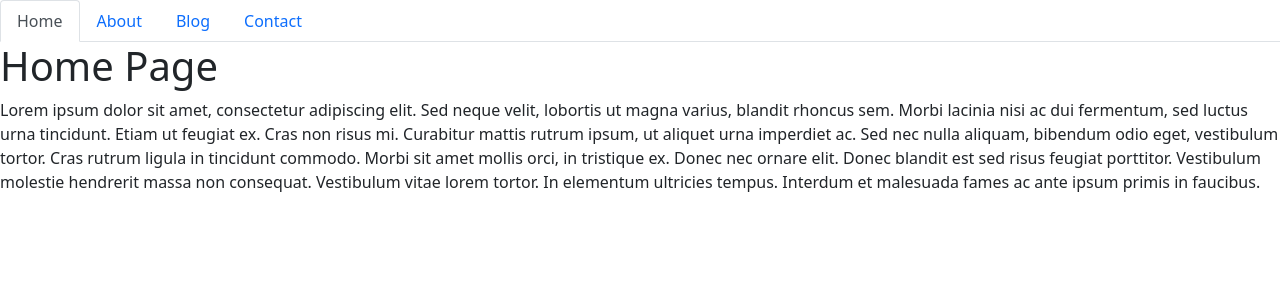
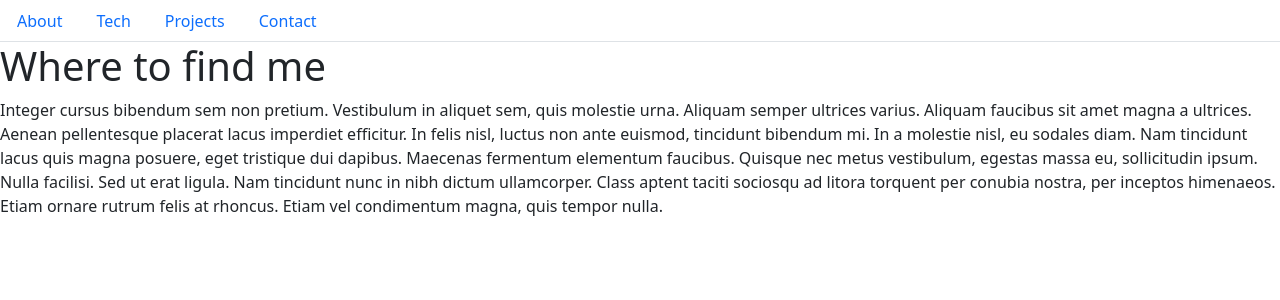
Before and after one commit to Joe96/react-portfolio, a React (Create React App) app: page / in a window 1280 px wide. Shown: the top 300 px of the page. Built offline with nearby package versions, Linux system fonts and the light colour scheme.

Commit message:
added correct nav tabs

```diff
--- a/src/components/NavTabs.js
+++ b/src/components/NavTabs.js
@@ -7,20 +7,9 @@ function NavTabs({ currentPage, handlePageChange }) {
     <ul className="nav nav-tabs">
       <li className="nav-item">
         <a
-          href="#home"
-          onClick={() => handlePageChange('Home')}
-          //*  TODO: BONUS: Add a comment explaining what kind of operator this is and what it is checking for
-
-          className={currentPage === 'Home' ? 'nav-link active' : 'nav-link'}
-        >
-          Home
-        </a>
-      </li>
-      <li className="nav-item">
-        <a
           href="#about"
           onClick={() => handlePageChange('About')}
-          //  TODO: Add a comment explaining what this logic is doing
+          //*  TODO: BONUS: Add a comment explaining what kind of operator this is and what it is checking for
 
           className={currentPage === 'About' ? 'nav-link active' : 'nav-link'}
         >
@@ -29,13 +18,24 @@ function NavTabs({ currentPage, handlePageChange }) {
       </li>
       <li className="nav-item">
         <a
-          href="#blog"
-          onClick={() => handlePageChange('Blog')}
+          href="#skills"
+          onClick={() => handlePageChange('Skills')}
           //  TODO: Add a comment explaining what this logic is doing
 
-          className={currentPage === 'Blog' ? 'nav-link active' : 'nav-link'}
+          className={currentPage === 'Skllls' ? 'nav-link active' : 'nav-link'}
         >
-          Blog
+          Tech
+        </a>
+      </li>
+      <li className="nav-item">
+        <a
+          href="#projects"
+          onClick={() => handlePageChange('Projects')}
+          //  TODO: Add a comment explaining what this logic is doing
+
+          className={currentPage === 'Projects' ? 'nav-link active' : 'nav-link'}
+        >
+          Projects
         </a>
       </li>
       <li className="nav-item">
--- a/src/components/PortfolioContainer.js
+++ b/src/components/PortfolioContainer.js
@@ -1,8 +1,8 @@
 import React, { useState } from 'react';
 import NavTabs from './NavTabs';
-import Home from './pages/Home';
+import Skills from './pages/Skills';
 import About from './pages/About';
-import Blog from './pages/Blog';
+import Projects from './pages/Projects';
 import Contact from './pages/Contact';
 
 export default function PortfolioContainer() {
@@ -10,14 +10,14 @@ export default function PortfolioContainer() {
 
   // TODO: Add a comment describing the functionality of this method
   const renderPage = () => {
-    if (currentPage === 'Home') {
-      return <Home />;
+    if (currentPage === 'Skills') {
+      return <Skills />;
     }
     if (currentPage === 'About') {
       return <About />;
     }
-    if (currentPage === 'Blog') {
-      return <Blog />;
+    if (currentPage === 'Projects') {
+      return <Projects />;
     }
     return <Contact />;
   };
--- a/src/components/pages/About.js
+++ b/src/components/pages/About.js
@@ -3,7 +3,7 @@ import React from 'react';
 export default function About() {
   return (
     <div>
-      <h1>About Page</h1>
+      <h1>Introduction</h1>
       <p>
         Nunc pharetra finibus est at efficitur. Praesent sed congue diam.
         Integer gravida dui mauris, ut interdum nunc egestas sed. Aenean sed
--- a/src/components/pages/Contact.js
+++ b/src/components/pages/Contact.js
@@ -3,7 +3,7 @@ import React from 'react';
 export default function Contact() {
   return (
     <div>
-      <h1>Contact Page</h1>
+      <h1>Where to find me</h1>
       <p>
         Integer cursus bibendum sem non pretium. Vestibulum in aliquet sem, quis
         molestie urna. Aliquam semper ultrices varius. Aliquam faucibus sit amet
--- a/src/components/pages/Blog.js
+++ b/src/components/pages/Projects.js
@@ -1,9 +1,9 @@
 import React from 'react';
 
-export default function Blog() {
+export default function Projects() {
   return (
     <div>
-      <h1>Blog Page</h1>
+      <h1>My Projects</h1>
       <p>
         Donec a volutpat quam. Curabitur nec varius justo, sed rutrum ligula.
         Curabitur pellentesque turpis sit amet eros iaculis, a mollis arcu
--- a/src/components/pages/Home.js
+++ b/src/components/pages/Skills.js
@@ -1,9 +1,9 @@
 import React from 'react';
 
-export default function Home() {
+export default function Skills() {
   return (
     <div>
-      <h1>Home Page</h1>
+      <h1>Tech</h1>
       <p>
         Lorem ipsum dolor sit amet, consectetur adipiscing elit. Sed neque
         velit, lobortis ut magna varius, blandit rhoncus sem. Morbi lacinia nisi
```
